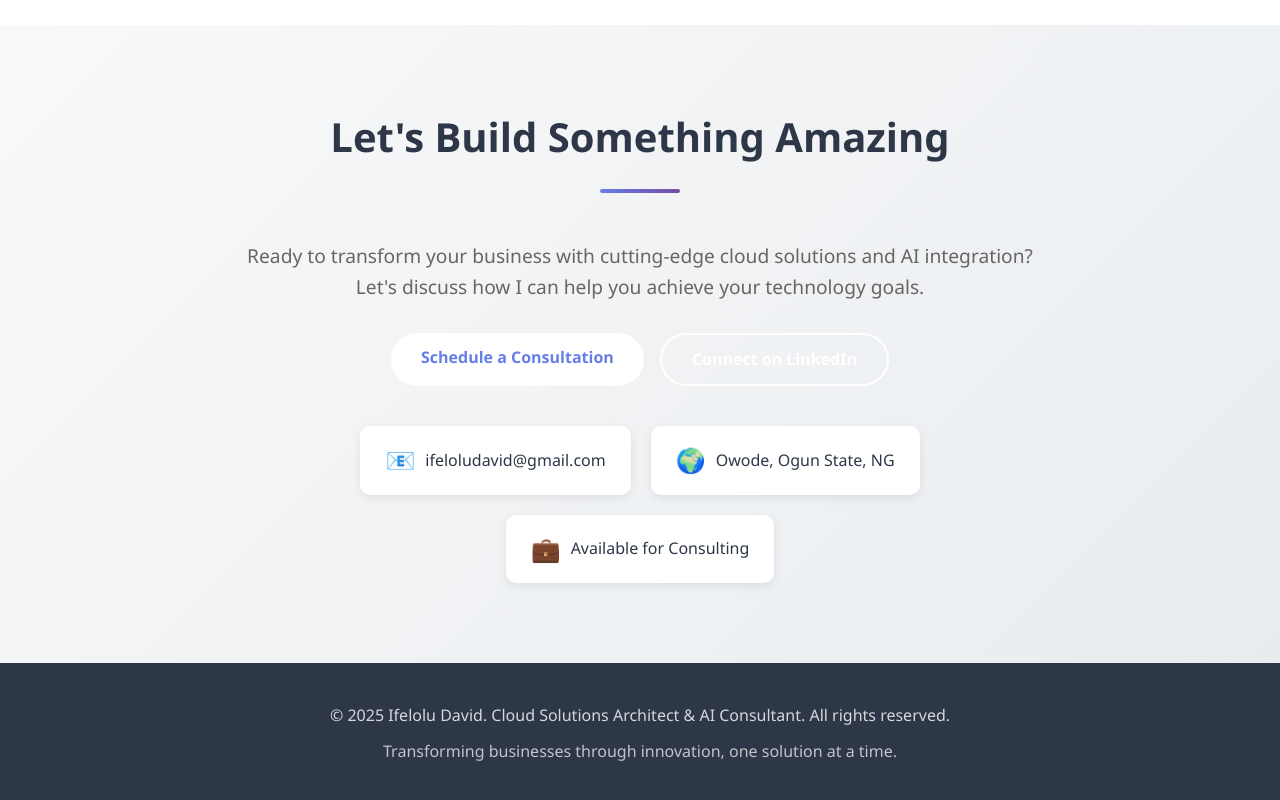
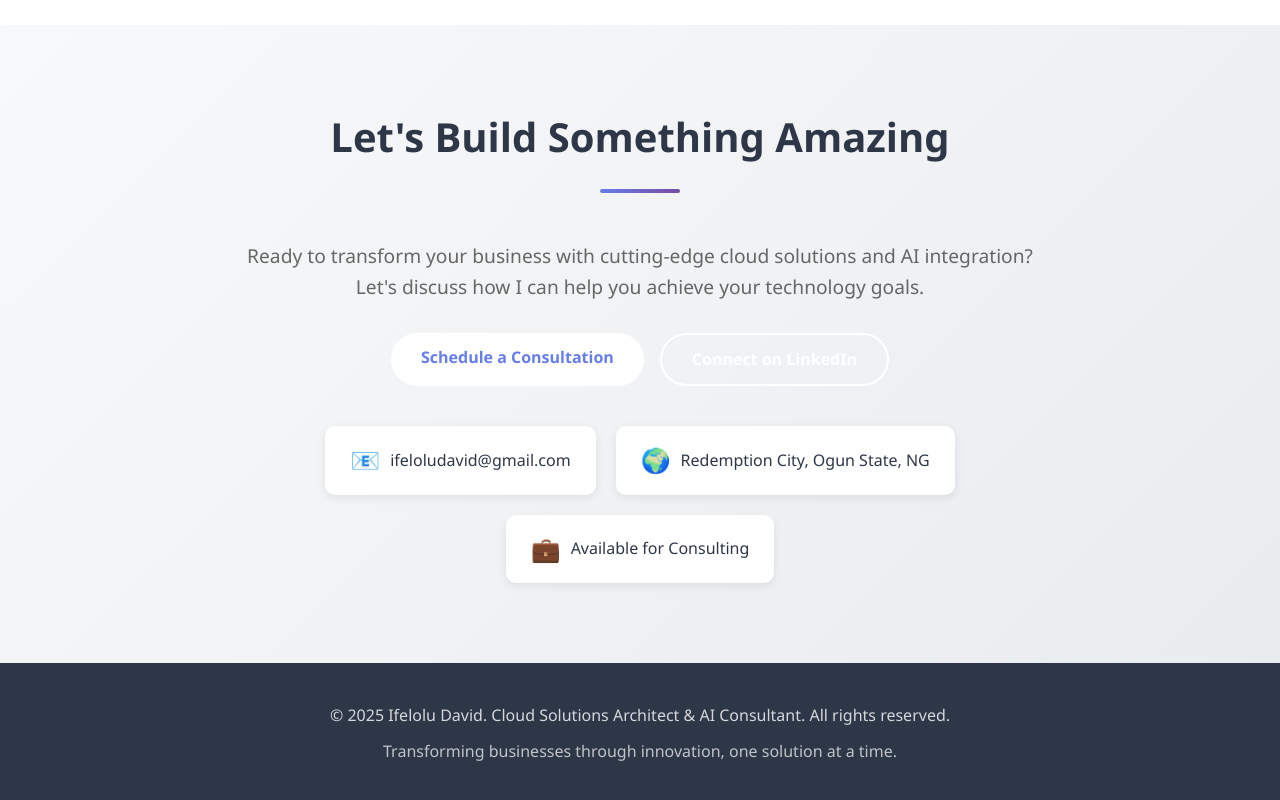
Before and after one commit to IfeloluDavid/NodeJS-Portfolio-Application, a website: page index.html in a window 1280 px wide. Shown: the part 5792-6592 px from the top of the page. Drawn offline with Linux system fonts and the light colour scheme.

Commit message:
Update location in contact information

```diff
--- a/index.html
+++ b/index.html
@@ -793,7 +793,7 @@
                     </div>
                     <div class="contact-item">
                         <span class="contact-icon">🌍</span>
-                        <span>Owode, Ogun State, NG</span>
+                        <span>Redemption City, Ogun State, NG</span>
                     </div>
                     <div class="contact-item">
                         <span class="contact-icon">💼</span>
```
